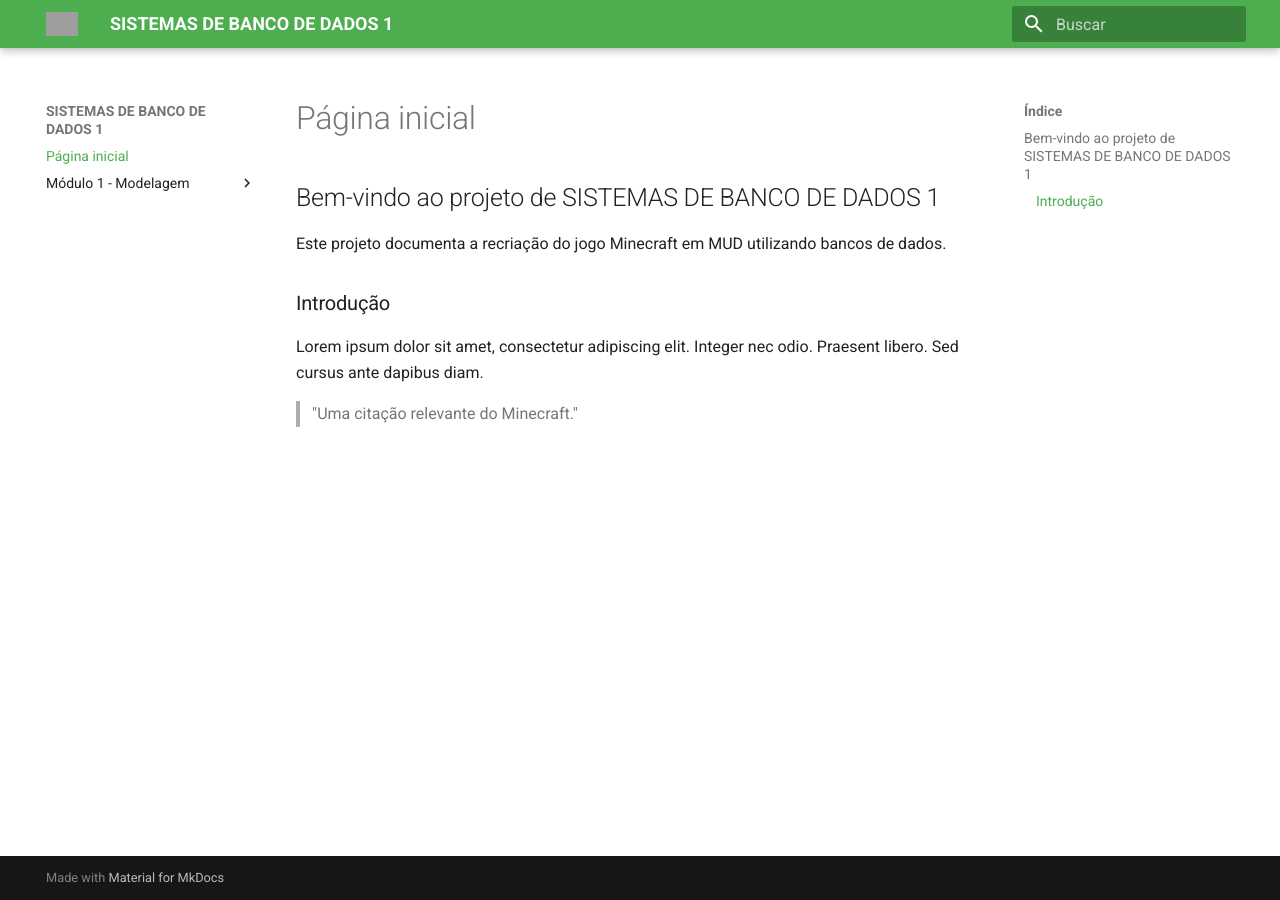
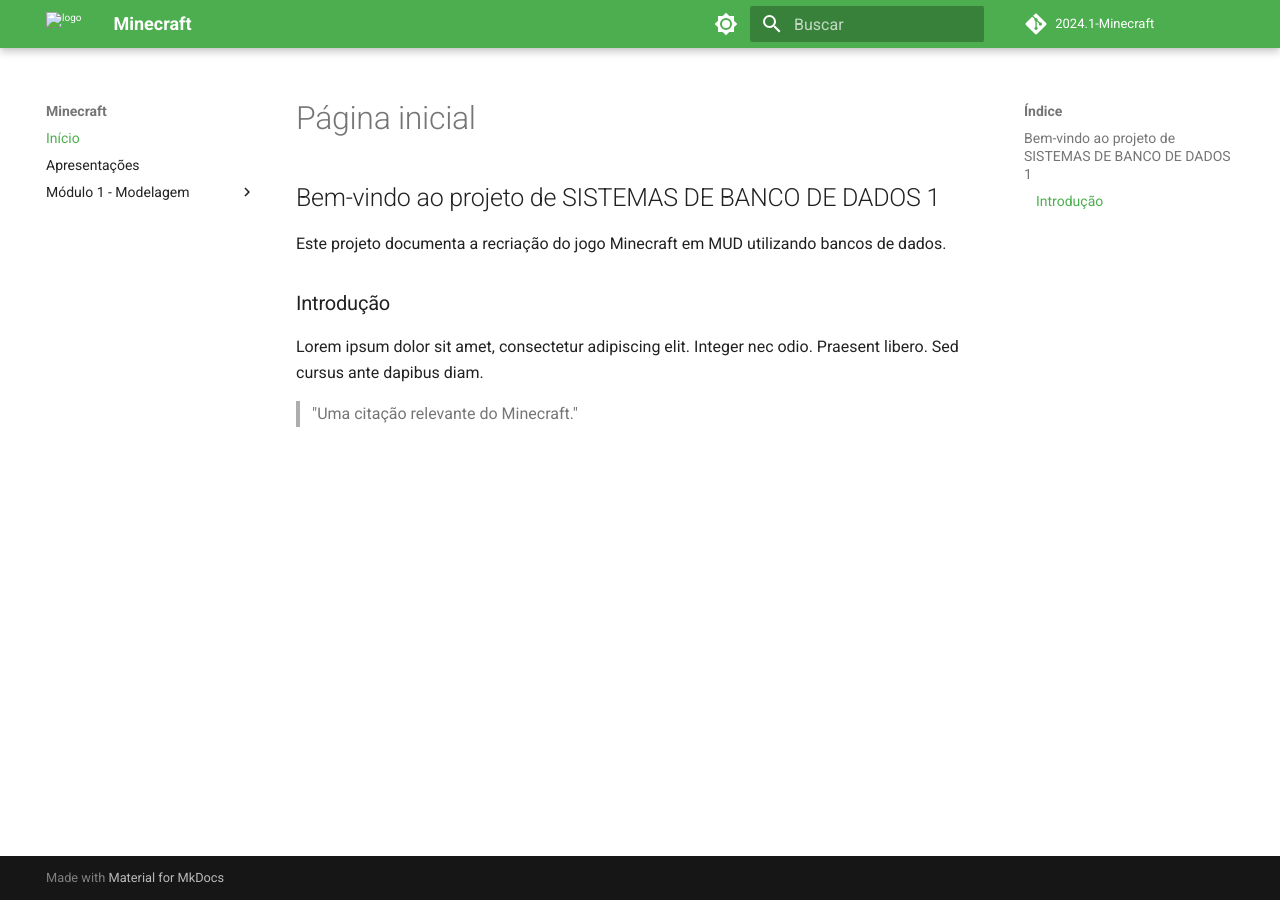
Before and after one commit to SBD1/2024.1-Minecraft, an MkDocs documentation site: the page built from gitpages/docs/index.md, in a window 1280 px wide. Built offline with MkDocs 1.6.1 and Material for MkDocs 9.7.7, drawn with Linux system fonts in a browser that asks for light colours; comment, search, counter and statistics services are not loaded; grey boxes are pictures that could not be loaded.

Commit message:
Ajustes no GitPages

```diff
--- a/mkdocs.yml
+++ b/mkdocs.yml
@@ -1,4 +1,8 @@
-site_name: SISTEMAS DE BANCO DE DADOS 1
+site_name: Minecraft
+
+repo_name: '2024.1-Minecraft'
+repo_url: 'https://github.com/SBD1/2024.1-Minecraft'
+
 docs_dir: gitpages/docs
 
 theme:
@@ -6,14 +10,29 @@
   language: pt-BR
   font:
     text: Roboto
-  logo: assets/logo.png
-  favicon: assets/favicon.ico
+  logo: assets/images/favicon.svg
+  favicon: assets/images/favicon.svg
   palette:
-    primary: 'green'
-    accent: 'brown'
+
+    # Palette toggle for light mode
+    - scheme: default
+      primary: green
+      accent: amber
+      toggle:
+        icon: material/brightness-7
+        name: Modo Escuro
+
+    # Palette toggle for dark mode
+    - scheme: slate
+      primary: green
+      accent: amber
+      toggle:
+        icon: material/brightness-4
+        name: Modo Claro
 
 nav:
-  - Página inicial: index.md
+  - Início: index.md
+  - Apresentações: apresentacao.md
   - Módulo 1 - Modelagem:
     - Diagrama Entidade-Relacionamento: modulo_1/der.md
     - Modelo Relacional: modulo_1/modeloRelacional.md
```
Also changed, not shown: gitpages/docs/apresentacao.md (added).
